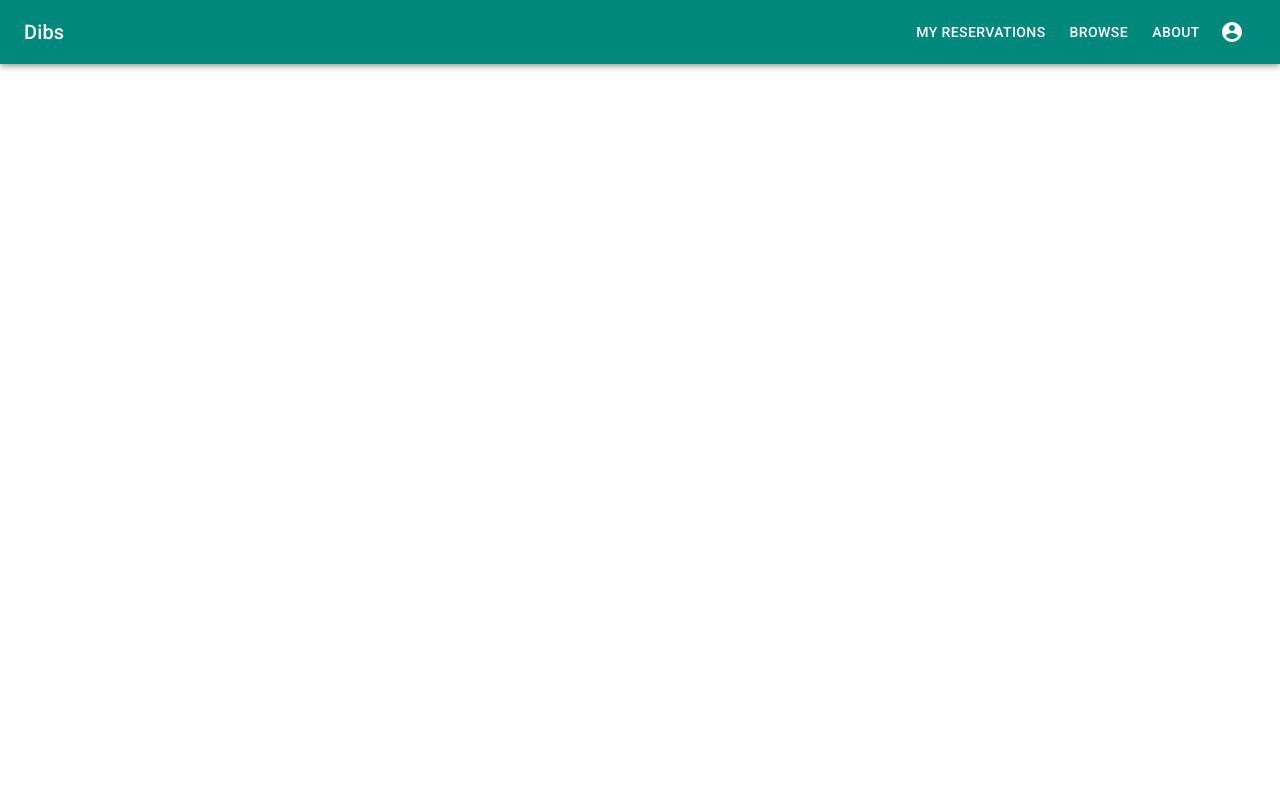
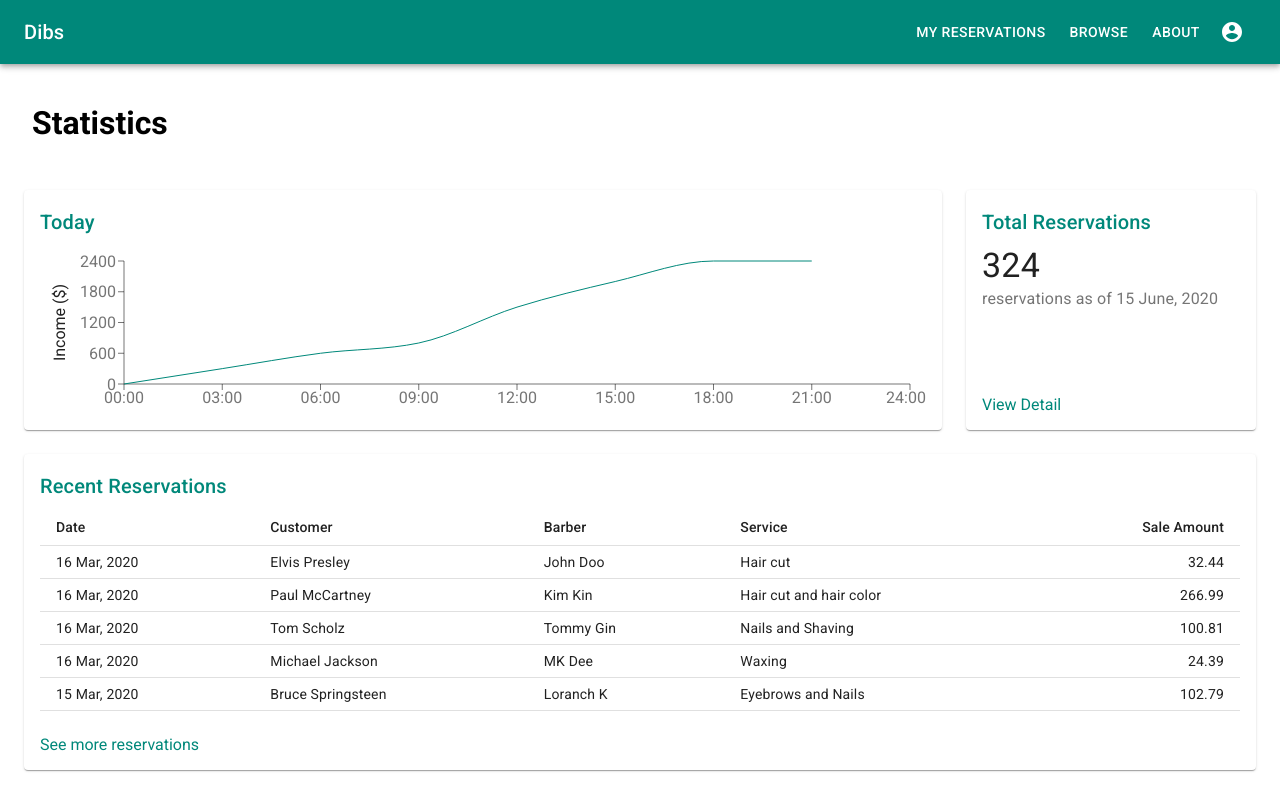
Before and after one commit to yehmond/group1234, a React (Create React App) app: page /shop/stats in a window 1280 px wide. Shown: the top 810 px of the page. Built offline with nearby package versions, Linux system fonts and the light colour scheme; what google-maps-react would draw is missing.

Commit message:
Stats (#24)
* started Stats page
* done Stats page
* fixed function names

```diff
--- a/package.json
+++ b/package.json
@@ -27,6 +27,7 @@
         "react-router-dom": "^5.2.0",
         "react-scripts": "^3.4.1",
         "react-text-loop": "^2.3.0",
+        "recharts": "^1.8.5",
         "redux": "^4.0.5",
         "styled-components": "^5.1.1",
         "uuid": "^8.1.0"
--- a/src/App.jsx
+++ b/src/App.jsx
@@ -9,6 +9,7 @@ import MyReservations from "./pages/MyReservations";
 import Reservation from "./pages/Reservation";
 import SignUpPage from "./pages/SignUpPage";
 import SignInPage from "./pages/SignInPage";
+import Stats from "./pages/Stats";
 import MyShops from "./pages/MyShops";
 
 function App() {
@@ -37,6 +38,9 @@ function App() {
                     <Redirect to="/createshop/register" />
                     <RBSMain />
                 </Route>
+                <Route path="/shop/stats">
+                    <Stats />
+                </Route>
                 <Route path="/stores">
                     <MyShops />
                 </Route>
--- /dev/null
+++ b/src/components/Stats/Chart.jsx
@@ -0,0 +1,69 @@
+import React from "react";
+import { useTheme } from "@material-ui/core/styles";
+import {
+    LineChart,
+    Line,
+    XAxis,
+    YAxis,
+    Label,
+    ResponsiveContainer,
+} from "recharts";
+import Title from "./Title";
+
+// Generate Sales Data
+function createData(time, amount) {
+    return { time, amount };
+}
+
+const data = [
+    createData("00:00", 0),
+    createData("03:00", 300),
+    createData("06:00", 600),
+    createData("09:00", 800),
+    createData("12:00", 1500),
+    createData("15:00", 2000),
+    createData("18:00", 2400),
+    createData("21:00", 2400),
+    createData("24:00", undefined),
+];
+
+export default function Chart() {
+    const theme = useTheme();
+
+    return (
+        <React.Fragment>
+            <Title>Today</Title>
+            <ResponsiveContainer>
+                <LineChart
+                    data={data}
+                    margin={{
+                        top: 16,
+                        right: 16,
+                        bottom: 0,
+                        left: 24,
+                    }}
+                >
+                    <XAxis dataKey="time" stroke={theme.palette.text.secondary} />
+                    <YAxis stroke={theme.palette.text.secondary}>
+                        <Label
+                            angle={270}
+                            position="left"
+                            style={{
+                                textAnchor: "middle",
+                                fill: theme.palette.text.primary,
+                            }}
+                        >
+                            Income ($)
+                        </Label>
+                    </YAxis>
+                    <Line
+                        type="monotone"
+                        dataKey="amount"
+                        stroke={theme.palette.primary.main}
+                        dot={false}
+                    />
+                </LineChart>
+            </ResponsiveContainer>
+        </React.Fragment>
+    );
+}
--- /dev/null
+++ b/src/components/Stats/Reservations.jsx
@@ -0,0 +1,89 @@
+import React from "react";
+import Link from "@material-ui/core/Link";
+import { makeStyles } from "@material-ui/core/styles";
+import Table from "@material-ui/core/Table";
+import TableBody from "@material-ui/core/TableBody";
+import TableCell from "@material-ui/core/TableCell";
+import TableHead from "@material-ui/core/TableHead";
+import TableRow from "@material-ui/core/TableRow";
+import Title from "./Title";
+
+// Generate Order Data
+function createData(id, date, customreName, barber, service, amount) {
+    return { id, date, customreName, barber, service, amount };
+}
+
+const rows = [
+    createData(0, "16 Mar, 2020", "Elvis Presley", "John Doo", "Hair cut", 32.44),
+    createData(
+        1,
+        "16 Mar, 2020",
+        "Paul McCartney",
+        "Kim Kin",
+        "Hair cut and hair color",
+        266.99
+    ),
+    createData(
+        2,
+        "16 Mar, 2020",
+        "Tom Scholz",
+        "Tommy Gin",
+        "Nails and Shaving",
+        100.81
+    ),
+    createData(3, "16 Mar, 2020", "Michael Jackson", "MK Dee", "Waxing", 24.39),
+    createData(
+        4,
+        "15 Mar, 2020",
+        "Bruce Springsteen",
+        "Loranch K",
+        "Eyebrows and Nails",
+        102.79
+    ),
+];
+
+function preventDefault(event) {
+    event.preventDefault();
+}
+
+const useStyles = makeStyles((theme) => ({
+    seeMore: {
+        marginTop: theme.spacing(3),
+    },
+}));
+
+export default function Reservations() {
+    const classes = useStyles();
+    return (
+        <React.Fragment>
+            <Title>Recent Reservations</Title>
+            <Table size="small">
+                <TableHead>
+                    <TableRow>
+                        <TableCell>Date</TableCell>
+                        <TableCell>Customer</TableCell>
+                        <TableCell>Barber</TableCell>
+                        <TableCell>Service</TableCell>
+                        <TableCell align="right">Sale Amount</TableCell>
+                    </TableRow>
+                </TableHead>
+                <TableBody>
+                    {rows.map((row) => (
+                        <TableRow key={row.id}>
+                            <TableCell>{row.date}</TableCell>
+                            <TableCell>{row.customreName}</TableCell>
+                            <TableCell>{row.barber}</TableCell>
+                            <TableCell>{row.service}</TableCell>
+                            <TableCell align="right">{row.amount}</TableCell>
+                        </TableRow>
+                    ))}
+                </TableBody>
+            </Table>
+            <div className={classes.seeMore}>
+                <Link color="primary" href="#" onClick={preventDefault}>
+                    See more reservations
+                </Link>
+            </div>
+        </React.Fragment>
+    );
+}
--- /dev/null
+++ b/src/components/Stats/Title.jsx
@@ -0,0 +1,15 @@
+import React from "react";
+import PropTypes from "prop-types";
+import Typography from "@material-ui/core/Typography";
+
+export default function Title(props) {
+    return (
+        <Typography component="h2" variant="h6" color="primary" gutterBottom>
+            {props.children}
+        </Typography>
+    );
+}
+
+Title.propTypes = {
+    children: PropTypes.node,
+};
--- /dev/null
+++ b/src/components/Stats/TotalReservations.jsx
@@ -0,0 +1,35 @@
+import React from "react";
+import Link from "@material-ui/core/Link";
+import { makeStyles } from "@material-ui/core/styles";
+import Typography from "@material-ui/core/Typography";
+import Title from "./Title";
+
+function preventDefault(event) {
+    event.preventDefault();
+}
+
+const useStyles = makeStyles({
+    depositContext: {
+        flex: 1,
+    },
+});
+
+export default function TotalReservations() {
+    const classes = useStyles();
+    return (
+        <React.Fragment>
+            <Title>Total Reservations</Title>
+            <Typography component="p" variant="h4">
+                324
+            </Typography>
+            <Typography color="textSecondary" className={classes.depositContext}>
+                reservations as of 15 June, 2020
+            </Typography>
+            <div>
+                <Link color="primary" href="#" onClick={preventDefault}>
+                    View Detail
+                </Link>
+            </div>
+        </React.Fragment>
+    );
+}
--- /dev/null
+++ b/src/pages/Stats.jsx
@@ -0,0 +1,68 @@
+import React from "react";
+import clsx from "clsx";
+import { makeStyles } from "@material-ui/core/styles";
+import Container from "@material-ui/core/Container";
+import Grid from "@material-ui/core/Grid";
+import Paper from "@material-ui/core/Paper";
+import Chart from "./../components/Stats/Chart";
+import Deposits from "./../components/Stats/TotalReservations";
+import Orders from "./../components/Stats/Reservations";
+
+const useStyles = makeStyles((theme) => ({
+    title: {
+        flexGrow: 1,
+        margin: "1rem",
+        paddingTop: "1.5rem",
+        paddingLeft: "1rem",
+    },
+    content: {
+        flexGrow: 1,
+        height: "100vh",
+        overflow: "auto",
+    },
+    container: {
+        paddingTop: theme.spacing(4),
+        paddingBottom: theme.spacing(4),
+    },
+    paper: {
+        padding: theme.spacing(2),
+        display: "flex",
+        overflow: "auto",
+        flexDirection: "column",
+    },
+    fixedHeight: {
+        height: 240,
+    },
+}));
+
+export default function Stats() {
+    const classes = useStyles();
+    const fixedHeightPaper = clsx(classes.paper, classes.fixedHeight);
+
+    return (
+        <div className={classes.root}>
+            <h1 className={classes.title}>Statistics</h1>
+            <main className={classes.content}>
+                <Container maxWidth="lg" className={classes.container}>
+                    <Grid container spacing={3}>
+                        <Grid item xs={12} md={8} lg={9}>
+                            <Paper className={fixedHeightPaper}>
+                                <Chart />
+                            </Paper>
+                        </Grid>
+                        <Grid item xs={12} md={4} lg={3}>
+                            <Paper className={fixedHeightPaper}>
+                                <Deposits />
+                            </Paper>
+                        </Grid>
+                        <Grid item xs={12}>
+                            <Paper className={classes.paper}>
+                                <Orders />
+                            </Paper>
+                        </Grid>
+                    </Grid>
+                </Container>
+            </main>
+        </div>
+    );
+}
```
Also changed, not shown: 2 other files (tests, documents, lock files or other folders).
